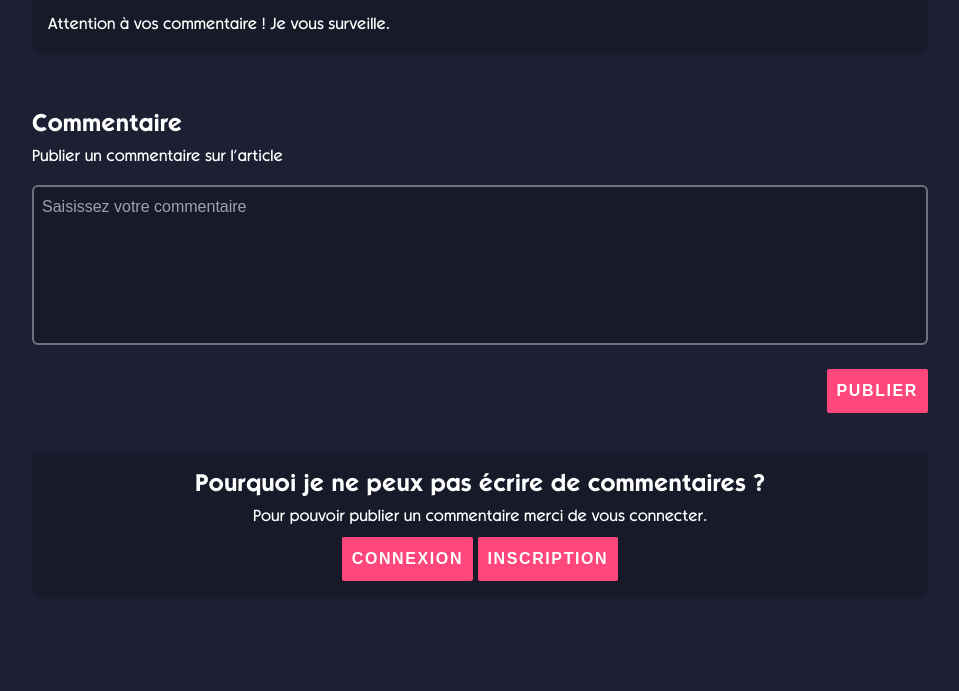
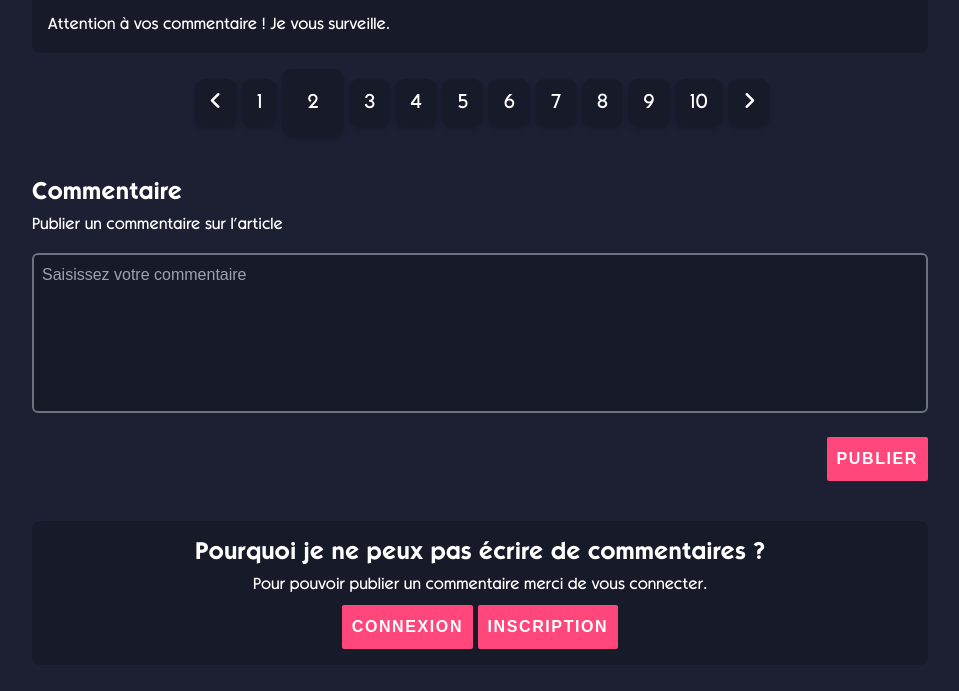
Before and after one commit to Jok-Rr/simsdl-frontend, a website: page details-page.html in a window 1280 px wide. Shown: the part 4652-5343 px from the top of the page, without its empty margins (160-1119 px from the left). Drawn offline with nearby package versions, Linux system fonts and the light colour scheme.

Commit message:
feat(detailspages): pagination

```diff
--- a/assets/css/config.css
+++ b/assets/css/config.css
@@ -63,6 +63,15 @@
 	}
 	.footer-wrap {
 		@apply grid w-full grid-cols-4 py-5 text-center justify-items-center bg-darked;
+	}
+	.pagination {
+		@apply flex items-center m-auto w-fit;
+	}
+	.current-page {
+		@apply px-[25px] py-[20px] !important;
+	}
+	.item-pagination {
+		@apply px-[15px] py-[10px] ml-[5px] bg-darked text-xl rounded-[10px] shadow-md;
 	}
 }
 
--- a/details-page.html
+++ b/details-page.html
@@ -573,8 +573,25 @@
 
                 <p class="text-left">Attention à vos commentaire ! Je vous surveille. </p>
             </div>
+            <div class="pagination">
+                <a href="./article?id=2&amp;page=1#commentaire" class="item-pagination"><i
+                        class="fa-solid fa-angle-left"></i></a>
+                <a href="./article?id=2&amp;page=1#commentaire" class="item-pagination">1</a>
+                <span class=" item-pagination current-page">2</span>
+                <a href="./article?id=2&amp;page=3#commentaire" class="item-pagination">3</a>
+                <a href="./article?id=2&amp;page=4#commentaire" class="item-pagination">4</a>
+                <a href="./article?id=2&amp;page=5#commentaire" class="item-pagination">5</a>
+                <a href="./article?id=2&amp;page=6#commentaire" class="item-pagination">6</a>
+                <a href="./article?id=2&amp;page=7#commentaire" class="item-pagination">7</a>
+                <a href="./article?id=2&amp;page=8#commentaire" class="item-pagination">8</a>
+                <a href="./article?id=2&amp;page=9#commentaire" class="item-pagination">9</a>
+                <a href="./article?id=2&amp;page=10#commentaire" class="item-pagination">10</a>
+                <a href="./article?id=2&amp;page=3#commentaire" class="item-pagination"><i
+                        class="fa-solid fa-angle-right"></i></a>
+            </div>
+        </div>
 
-        </div>
+
 
         <div class="col-span-4 lg:col-span-12">
             <div class="mb-4 text-left">
```
Also changed, not shown: assets/css/main.css.
